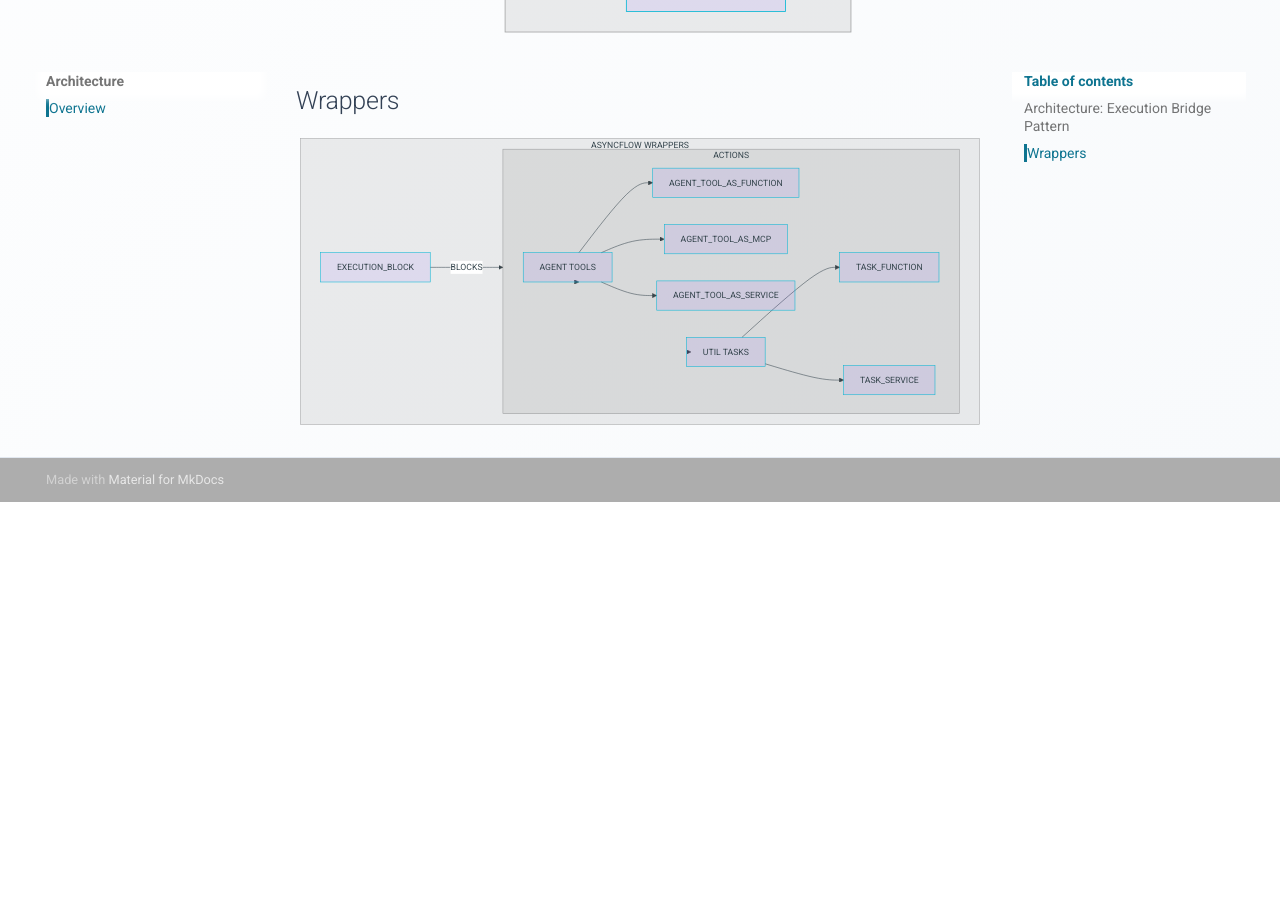
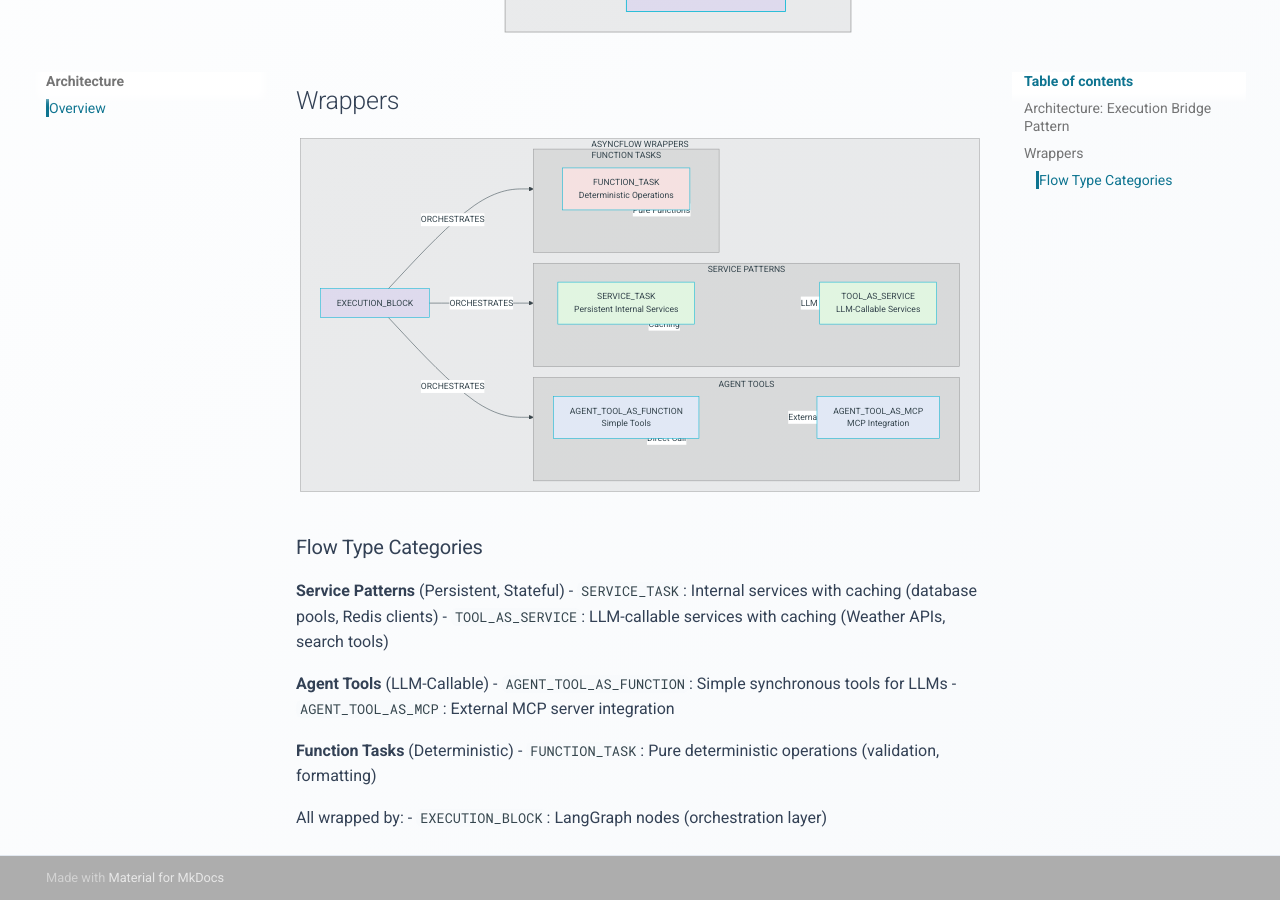
Before and after one commit to stride-research/flowgentic, an MkDocs documentation site: the page built from docs/architecture.md, in a window 1280 px wide and 900 px high, scrolled down 1261 px. Built offline with MkDocs 1.6.1 and Material for MkDocs 9.7.7, drawn with Linux system fonts in a browser that asks for light colours; comment, search, counter and statistics services are not loaded; before the commit the page ends 1763 px from its top, so only the background shows below that.

Commit message:
Added docs for new flow types explaining use cases and examples

````diff
--- a/docs/architecture.md
+++ b/docs/architecture.md
@@ -49,19 +49,53 @@ flowchart TD
 flowchart TD
     subgraph "ASYNCFLOW WRAPPERS"
         A[EXECUTION_BLOCK]
-        subgraph ACTIONS
+        subgraph SERVICES["SERVICE PATTERNS"]
             direction LR
-            B[AGENT TOOLS]
-            C[UTIL TASKS]
-            B --> D[AGENT_TOOL_AS_FUNCTION]
-            B --> E[AGENT_TOOL_AS_MCP]
-            B --> F[AGENT_TOOL_AS_SERVICE]
-            C --> G[TASK_FUNCTION]
-            C --> H[TASK_SERVICE]
+            B[SERVICE_TASK<br/>Persistent Internal Services]
+            C[TOOL_AS_SERVICE<br/>LLM-Callable Services]
         end
 
-        A -- BLOCKS --> ACTIONS
-        ACTIONS --> B
-        ACTIONS --> C
+        subgraph TOOLS["AGENT TOOLS"]
+            direction LR
+            D[AGENT_TOOL_AS_FUNCTION<br/>Simple Tools]
+            E[AGENT_TOOL_AS_MCP<br/>MCP Integration]
+        end
+
+        subgraph TASKS["FUNCTION TASKS"]
+            direction LR
+            F[FUNCTION_TASK<br/>Deterministic Operations]
+        end
+
+        A -- ORCHESTRATES --> SERVICES
+        A -- ORCHESTRATES --> TOOLS
+        A -- ORCHESTRATES --> TASKS
     end
+
+    SERVICES -.->|Caching| B
+    SERVICES -.->|LLM Calls| C
+    TOOLS -.->|Direct Call| D
+    TOOLS -.->|External Server| E
+    TASKS -.->|Pure Functions| F
+
+    style B fill:#e1f5e1
+    style C fill:#e1f5e1
+    style D fill:#e1e8f5
+    style E fill:#e1e8f5
+    style F fill:#f5e1e1
 ```
+
+### Flow Type Categories
+
+**Service Patterns** (Persistent, Stateful)
+- `SERVICE_TASK`: Internal services with caching (database pools, Redis clients)
+- `TOOL_AS_SERVICE`: LLM-callable services with caching (Weather APIs, search tools)
+
+**Agent Tools** (LLM-Callable)
+- `AGENT_TOOL_AS_FUNCTION`: Simple synchronous tools for LLMs
+- `AGENT_TOOL_AS_MCP`: External MCP server integration
+
+**Function Tasks** (Deterministic)
+- `FUNCTION_TASK`: Pure deterministic operations (validation, formatting)
+
+All wrapped by:
+- `EXECUTION_BLOCK`: LangGraph nodes (orchestration layer)
````
Also changed, not shown: docs/features/agent-tool-as-mcp.md (added, +69 -0 lines), docs/features/service-task.md (added, +49 -0 lines), docs/features/tool-as-service.md (added, +59 -0 lines).
